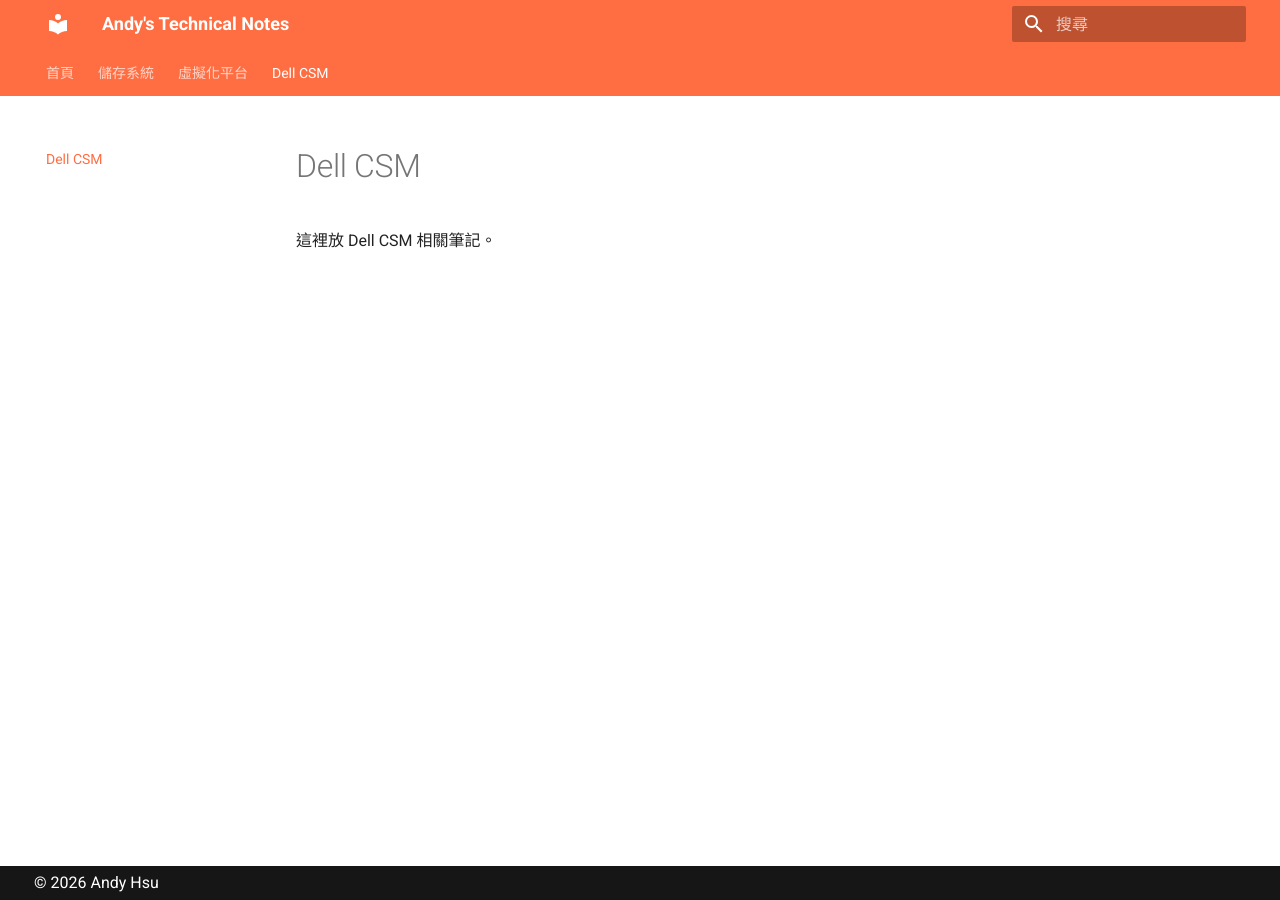
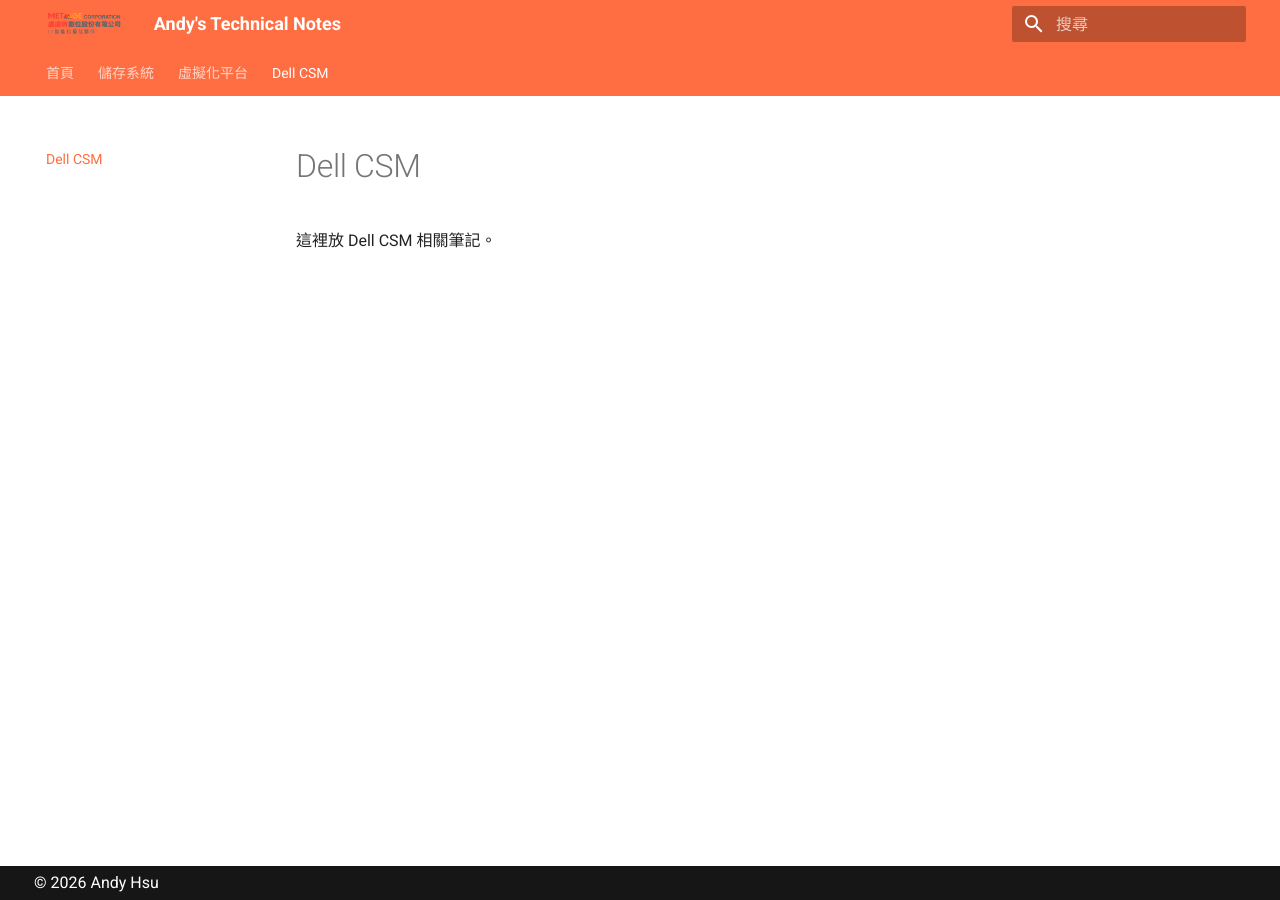
Before and after one commit to Andy0583/Metaage, an MkDocs documentation site: the page built from docs/csm.md, in a window 1280 px wide. Built offline with MkDocs 1.6.1 and Material for MkDocs 9.7.7, drawn with Linux system fonts in a browser that asks for light colours.

Commit message:
Update mkdocs.yml

```diff
--- a/mkdocs.yml
+++ b/mkdocs.yml
@@ -2,14 +2,21 @@ site_name: Andy's Technical Notes
 theme:
   name: material
   language: zh-TW
+  logo: images/metaage.png
+  favicon: images/metaage.png
   custom_dir: docs/overrides
   palette:
-    primary: deep orange
-    accent: deep orange
+    - scheme: default
+      primary: deep orange
+      accent: orange
   features:
     - navigation.tabs
     - navigation.top
+    - navigation.sections
     - search.suggest
+    - search.highlight
+    - content.code.copy
+    - toc.integrate
 nav:
   - 首頁: index.md
   - 儲存系統: storage.md
```
